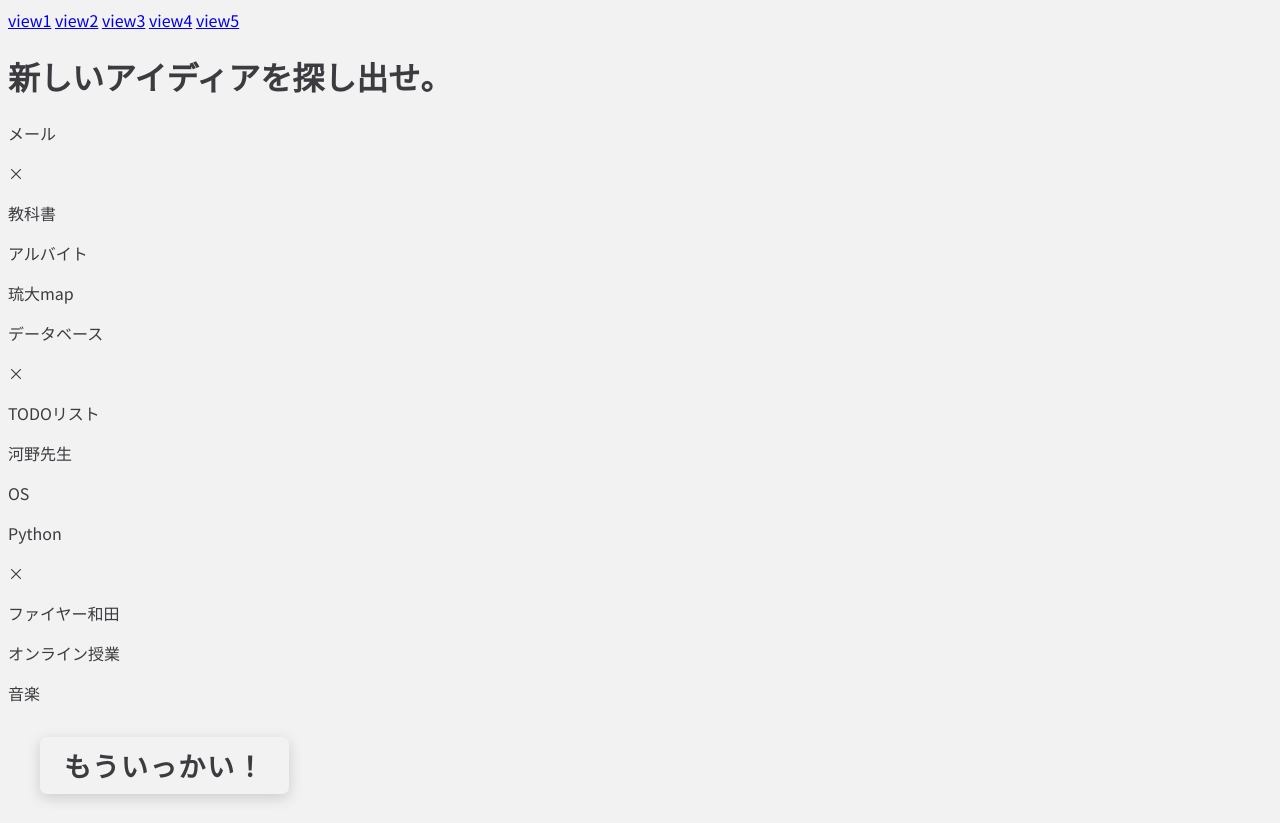
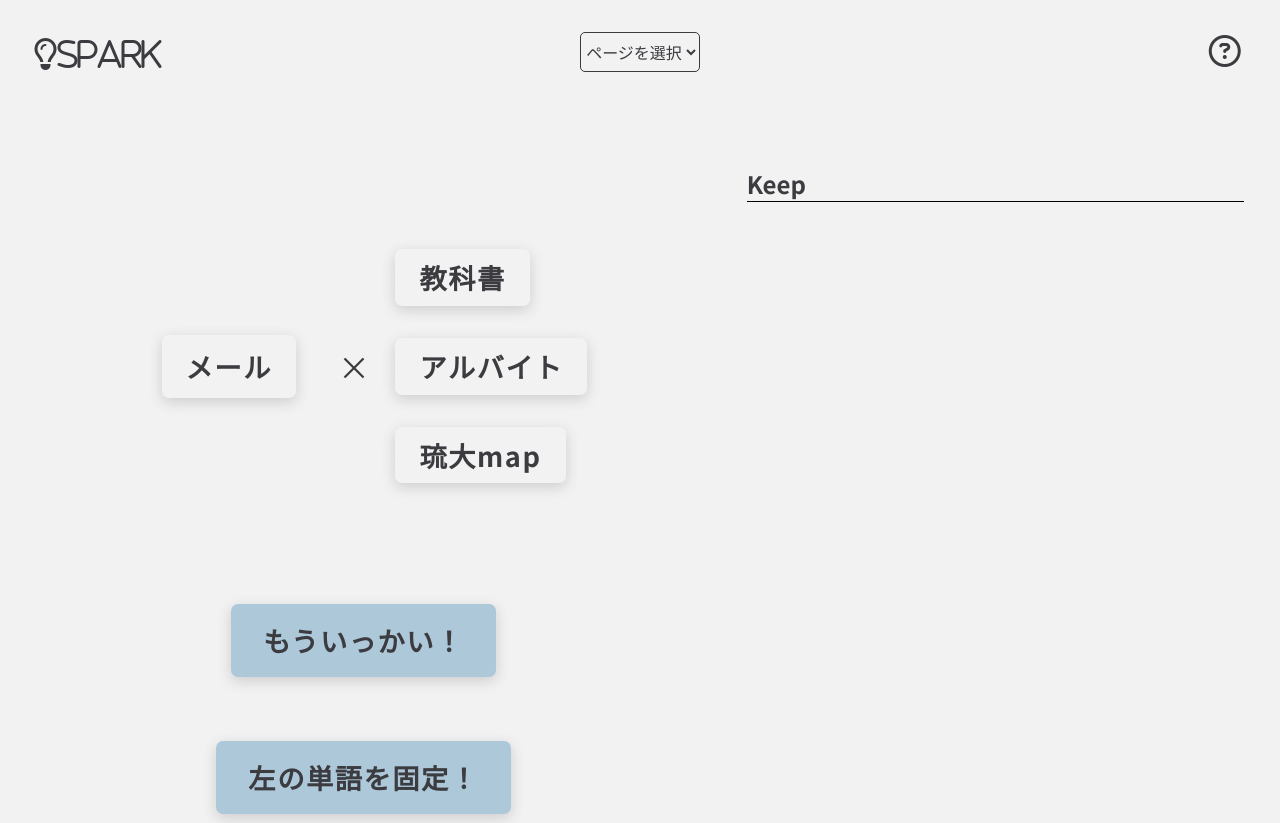
Before and after one commit to hiroya-ie/spark, a Django app: page /spark/view5 in a window 1280 px wide. Shown: the top 823 px of the page. Run offline with Django 3.2, Linux system fonts and the light colour scheme; data comes from the database, SQL or seed files in the repository; parts of the project's set-up code (start-up, migrations or seed data) failed here and were passed over; some libraries are stand-ins or nearby versions.

Commit message:
Keepのスクロールテスト

```diff
--- a/spark/templates/spark/view5.html
+++ b/spark/templates/spark/view5.html
@@ -6,96 +6,146 @@
     <meta name="viewport" content="width=device-width, initial-scale=1.0">
     <title>Spark</title>
     <!--CSS-->
-    <link rel="stylesheet" type="text/css" href="{% static 'spark/style.css' %}">
+    <link rel="stylesheet" type="text/css" href="{% static 'spark/style5.css' %}">
+    <!--JavaScript-->
+    <script src="https://kit.fontawesome.com/5d7787ac73.js" crossorigin="anonymous"></script>
+    <script src="https://cdnjs.cloudflare.com/ajax/libs/jquery/3.3.1/jquery.min.js"></script>
   </head>
   <body>
-    <div class=link>
-      <a href="view1">view1</a>
-      <a href="view2">view2</a>
-      <a href="view3">view3</a>
-      <a href="view4">view4</a>
-      <a href="view5">view5</a>
-    </div>
-    <div class="a1">
-      <h1>新しいアイディアを探し出せ。</h1>
+
+    <!-- OP animation-->
+    <div class="shutter">
+      <img src="{% static 'spark/images/spark_op.svg'%}" class="logo" alt="ロゴ">
     </div>
 
-    <!--ワードリスト-->
-      <div class="word">
-        <div class="word_set">
-          <div class="word_L">
-            <p>{{word_ie1}}</p>
+
+    <!-- header -->
+    <header>
+      <h1><a href="#" class=title><i class="far fa-lightbulb">Spark</i></a></h1>
+      <form class="viewSelect" method="post">
+        <div>
+          <select name="ViewSelect" onChange="location.href=value;">
+          <option value="#">ページを選択</option>
+          <option value=".">Home</option>
+          <option value="view1">View1</option>
+          <option value="view2">View2</option>
+          <option value="view3">View3</option>
+          <option value="view4">View4</option>
+          <option value="view5">View5</option>
+          </select>
         </div>
-          <div class="word_x">
-            <p> × </p>
+      </form>
+      <button class="question" id="hint-openModal"><i class="far fa-question-circle"></i></button>
+    </header>
+
+    <!-- contents -->
+
+    <!-- wordList -->
+    <div class="contents">
+      <div class="contents-item wordWrapper">
+        <div class="words">
+          <div class="wordLeft">
+            <button class="bt-left" id="wi1" onclick="search();">{{ word_ie1 }}</button>
           </div>
-          <div class="word_R">
-            <p>{{word_rand1}}</p>
-            <p>{{word_rand2}}</p>
-            <p>{{word_rand3}}</p>
+          <div class="cross">
+            <p>×</p>
+          </div>
+          <div class="wordRight">
+            {% csrf_token %}
+            <button class="btn bt-word" type="submit" id="wr1">{{ word_rand1 }}</button>
+            <button class="btn bt-word" type="submit" id="wr2">{{ word_rand2 }}</button>
+            <button class="btn bt-word" type="submit" id="wr3">{{ word_rand3 }}</button>
+          </div>
+        </div>
+        <div class="buttun">
+          <form id="ajax-wiki" action="{% url 'blog:ajax_wiki' %}" method="POST" class="bt">
+              {% csrf_token %}
+              <button type="submit" class="btn bt-reload">もういっかい！</button>
+          </form>
+        </div>
+        <div class="buttun">
+          <button class="btn bt-reload" id="btn2" onclick="fixed_tango_L('wi1');" >左の単語を固定！</button>
         </div>
       </div>
 
-
-          <div class="word_set">
-            <div class="word_L">
-              <p>{{word_ie2}}</p>
+      <div class="contents-item keepWrapper">
+        <div class="keepTitle">
+          <h2>Keep</h2>
+          <div class="save-tango">
           </div>
-            <div class="word_x">
-              <p> × </p>
-            </div>
-            <div class="word_R">
-              <p>{{word_rand4}}</p>
-              <p>{{word_rand5}}</p>
-              <p>{{word_rand6}}</p>
-              </div>
-          </div>
-
-
-            <div class="word_set">
-              <div class="word_L">
-                <p>{{word_ie3}}</p>
-              </div>
-              <div class="word_x">
-                <p> × </p>
-              </div>
-              <div class="word_R">
-                <p>{{word_rand7}}</p>
-                <p>{{word_rand8}}</p>
-                <p>{{word_rand9}}</p>
         </div>
       </div>
     </div>
 
 
+    <!-- wikiModal -->
+    <section id="wiki-modalArea" class="modalArea">
+      <div id="wiki-modalBg" class="modalBg"></div>
+      <div class="modalWrapper">
+        <div class="modalContents" id="wiki-modal" >
+          <p>{{ wiki }}</p>
+        </div>
+        <div id="wiki-closeModal" class="closeModal">
+          ×
+        </div>
+      </div>
+    </section>
 
-    <!--リロード無しで要素更新ボタン-->
-    <div class="bt">
-      <form id="ajax-number" action="{% url 'blog:ajax_number' %}" method="POST" class="bt">
-          {% csrf_token %}
-          <button type="submit" class="btn btn--orange">もういっかい！</button>
-      </form>
 
+    <!-- hintModal -->
+    <section id="hint-modalArea" class="modalArea">
+      <div id="hint-modalBg" class="modalBg"></div>
+      <div class="modalWrapper">
+      <div class="modalContents">
+        <p>左の単語をクリックすると単語についての説明が出てくるよ!<br>右の単語をクリックすると単語の組み合わせが保存されるよ!<br>もういっかいボタンを押すと単語の組み合わせが変わるよ!</p>
         </div>
+        <div id="hint-closeModal" class="closeModal">
+        ×
+        </div>
+      </div>
+      </section>
+
 
     <!--フォーム-->
-    <div class="form">
+    <!-- <div class="form">
       <iframe src="https://docs.google.com/forms/d/e/1FAIpQLSeKsVhKNyarTrIrXJDwqlTF5dXa3HdOQ1ckzcK6v2sV96-TZg/viewform?embedded=true" width="640" height="645" frameborder="0" marginheight="0" marginwidth="0">読み込んでいます…</iframe>
-    </div>
+    </div> -->
 
-    <!--JavaScript-->
-    <script src="https://cdnjs.cloudflare.com/ajax/libs/jquery/3.3.1/jquery.min.js"></script>
+
+
+
+    <!-- JavaScript -->
     <script>
-      //単語を保存
+      //wikiを表示
+      $(function () {
+        $('#wi1').click(function(){
+          $('#wiki-modalArea').fadeIn();
+        });
+        $('#wiki-closeModal , #wiki-modalBg').click(function(){
+          $('#wiki-modalArea').fadeOut();
+        });
+      });
+
+      //ヒントを表示
+      $(function () {
+        $('#hint-openModal').click(function(){
+          $('#hint-modalArea').fadeIn();
+        });
+        $('#hint-closeModal , #hint-modalBg').click(function(){
+          $('#hint-modalArea').fadeOut();
+        });
+      });
+
+      //単語の組み合わせをKeepに保存
       function butotnClick(){
         var wi1 = $("#wi1").text();
-          var value1 = $("#wr1").text();
-          $('.save-tango').prepend('<p>' + wi1 + " × "+ value1 + '</p>');
+        var value1 = $('#wr1').text();
+        $('.save-tango').prepend('<p>' + wi1  +  " × "+ value1 + '</p>');
       }
       function butotnClick2(){
           var wi1 = $("#wi1").text();
           var value2 = $("#wr2").text();
-          $('.save-tango').prepend('<p>' + wi1 + " × "+ value2 + '</p>');
+          $('.save-tango').prepend('<p>' + wi1  + " × "+ value2 + '</p>');
       }
       function butotnClick3(){
           var wi1 = $("#wi1").text();
@@ -111,7 +161,29 @@
 
 
 
-      //ajaxのおまじない
+      //左の単語を固定
+      let left_tango = "not_fixed";
+      function fixed_tango_L(idname){
+      obj = document.getElementById(idname);
+      if (left_tango=="not_fixed") {
+        obj.style.border='solid 1px';//ボタンが押しっぱであることを表現
+        left_tango = "fixed";
+        $('#btn2').text("左の固定を解除！")
+      }
+      else  {
+        left_tango = "not_fixed";
+        obj.style.border='none';//ボタン押しっぱ表現を元に戻す
+        $('#btn2').text("左の単語を固定！")
+      }
+      }
+
+
+
+
+
+
+
+      //ajaxのおまじない(今はあんまり考える必要なし！)
         function getCookie(name) {
             var cookieValue = null;
             if (document.cookie && document.cookie !== '') {
@@ -144,21 +216,34 @@
         });
 
 
-        $('#ajax-number').on('submit', function(e) {
-            e.preventDefault();
+        //ajaxの各種設定（考える必要あり！）
+        $('#ajax-wiki').on('submit', function(e) {
+            e.preventDefault();//デフォ設定のリロードを回避
 
             $.ajax({
-                'url': '{% url "blog:ajax_number" %}',
+                'url': '{% url "blog:ajax_wiki" %}',
                 'type': 'POST',
                 'data': {
                 },
                 'dataType': 'json'
             })
             .done(function(response){
+              //左の単語が固定されていない場合、全て更新
+              if (left_tango == "not_fixed") {
                 $('#wi1').text(response.word_ie1);
                 $('#wr1').text(response.word_rand1);
                 $('#wr2').text(response.word_rand2);
                 $('#wr3').text(response.word_rand3);
+                $('#wiki-modal').text(response.wiki);
+
+              }
+              //左の単語が固定されている場合、右の単語のみ更新(左の単語、wikiは更新しない)
+              else {
+                $('#wr1').text(response.word_rand1);
+                $('#wr2').text(response.word_rand2);
+                $('#wr3').text(response.word_rand3);
+
+              }
 
             });
         });
--- a/spark/urls.py
+++ b/spark/urls.py
@@ -26,4 +26,5 @@ urlpatterns = [
     path('ajax-wiki/', view3.ajax_wiki, name='ajax_wiki'),
     path('ajax-wiki/', view4.ajax_wiki, name='ajax_wiki'),
     path('ajax-wiki/', views.ajax_wiki, name='ajax_wiki'),
+    path('ajax-wiki/', view5.ajax_wiki, name='ajax_wiki'),
 ]
--- /dev/null
+++ b/static/spark/style5.css
@@ -0,0 +1,340 @@
+/* hiroya custom */
+
+
+/* General
+====================================================*/
+
+/* import web font "Noto Sans JP" */
+@import url('https://fonts.googleapis.com/css2?family=Noto+Sans+JP:wght@100;400;500;700&display=swap');
+
+/* set color variable */
+:root {
+  --col-bl: #3B3B40;
+  --col-bl-rgb: 59,59,64;
+  --col-wh: #F2F2F2;
+  --col-wh-rgb: 242,242,242;
+  --col-wh-light: #f8f8f8;
+  --col-wh-light-rgb: 248,248,248;
+}
+
+/*  --- responsive settings --- */
+html {
+  font-size: 75%;
+}
+@media screen and (min-width: 768px) {
+  html {
+    font-size: 87.5%;
+  }
+}
+@media screen and (min-width: 1024px) {
+  html {
+    font-size: 100%;
+  }
+}
+
+/* --- general settings --- */
+html {
+  font-family: 'Noto Sans JP', sans-serif;
+  color: var(--col-bl);
+  background-color: var(--col-wh);
+}
+
+
+
+/* Header
+====================================================*/
+
+header {
+  display: flex;
+  position: relative;
+  justify-content: space-between;
+}
+
+header .title {
+  color: var(--col-bl);
+  margin-left: 20%;
+}
+
+header select {
+  font-family: 'Noto Sans JP', sans-serif;
+  font-size: 1rem;
+  font-weight: 500;
+  position:absolute;
+  width: 120px;
+  height: 40px;
+  text-align: center;
+  top: 0;
+  bottom: 0;
+  left: 0;
+  right: 0;
+  color: var(--col-bl);
+  border-radius: 5px;
+  margin: auto;
+  background: none;
+  border-color: var(--col-bl);
+}
+
+header select:hover {
+  border: solid 2px;
+}
+
+header .question {
+  color: var(--col-bl);
+  margin-right: 2%;
+  cursor: pointer;
+  font-size: 2rem;
+  border: none;
+  background: none;
+}
+
+header .question:hover {
+  opacity: 0.8;
+}
+
+header .question:active {
+  background-color: var(--col-bl);
+  top: 40px;
+}
+
+
+/* Contents
+====================================================*/
+
+/* ---  div controls  --- */
+
+.contents {
+  display: block;
+  text-align: center;
+  padding-top: 5%;
+}
+
+@media screen and (min-width: 840px) {
+  .contents {
+    display: flex;
+  }
+}
+
+.wordWrapper {
+  margin-left: auto;
+  margin-right: auto;
+  width: 90%;
+}
+.words {
+  margin-top: 8%;
+  margin-bottom: 8%;
+  display: flex;
+  justify-content: center;
+  align-items: center;
+}
+
+.keepWrapper {
+  margin-left: auto;
+  margin-right: auto;
+  width: 70%;
+}
+
+.wordLeft {
+  display: flex;
+  width: 45%;
+  justify-content: flex-end;
+  vertical-align: middle;
+}
+
+.cross {
+  display: inline-block;
+  width: 5%;
+}
+
+.wordRight {
+  display: inline-block;
+  width: 50%;
+  vertical-align: middle;
+}
+
+.wordWrapper p {
+  font-size: 2rem;
+  padding: 5px 10px;
+}
+
+.buttun {
+  display: flex;
+  justify-content: center;
+}
+
+.keepTitle h2 {
+  margin: 1% 5%;
+  text-align: left;
+  border-bottom: solid 1px black;
+}
+
+.save-tango {
+    height: 500px;
+    overflow:auto;
+  }
+
+
+/* ---  Bottun  --- */
+
+.btn {
+  display: flex;
+  flex-wrap: wrap;
+  position: relative;
+  cursor: pointer;
+  outline: 0;
+  border: none;
+  border-radius: 7px;
+  padding: 0.5rem 1.5rem;
+  margin: 2rem;
+  font-family: 'Noto Sans JP', sans-serif;
+  font-size: 1.7rem;
+  font-weight: 700;
+  line-height: 1.5;
+  letter-spacing: 0.1rem;
+  background: var(--col-wh);
+  color: var(--col-bl);
+  box-shadow: 0 4px 14px 0 rgba(var(--col-bl-rgb), 20%);
+  transition: 0.1s ease;
+}
+
+.btn:hover {
+  opacity: 0.8;
+}
+
+.btn:active {
+  transform: translate(0 ,2px);
+  background: rgba(var(--col-wh-light-rgb), 0.9);
+  box-shadow: 0 6px 20px rgba(var(--col-bl-rgb), 33%);
+}
+
+.bt-left {
+  /*display: flex;
+  flex-wrap: wrap;
+  position: relative;*/
+  cursor: pointer;
+  outline: 0;
+  border: none;
+  border-radius: 7px;
+  padding: 0.7rem 1.5rem;
+  margin: 2rem;
+  font-family: 'Noto Sans JP', sans-serif;
+  font-size: 1.7rem;
+  font-weight: 700;
+  line-height: 1.5;
+  letter-spacing: 0.1rem;
+  background: var(--col-wh);
+  color: var(--col-bl);
+  box-shadow: 0 4px 14px 0 rgba(var(--col-bl-rgb), 20%);
+  transition: 0.1s ease;
+}
+
+.bt-reload {
+  display: flex;
+  flex-wrap: wrap;
+  position: relative;
+  cursor: pointer;
+  outline: 0;
+  border: none;
+  border-radius: 7px;
+  padding: 1rem 2rem;
+  margin: 2rem;
+  font-family: 'Noto Sans JP', sans-serif;
+  font-size: 1.7rem;
+  font-weight: 700;
+  line-height: 1.5;
+  letter-spacing: 0.1rem;
+  background: #ADC8D9;
+  color: var(--col-bl);
+  box-shadow: 0 4px 14px 0 rgba(var(--col-bl-rgb), 20%);
+  transition: 0.1s ease;
+}
+
+/* ---  Mordal  --- */
+
+.modalArea {
+  display: none;
+  position: fixed;
+  z-index: 10; /*サイトによってここの数値は調整 */
+  top: 0;
+  left: 0;
+  width: 100%;
+  height: 100%;
+}
+
+.modalBg {
+  width: 100%;
+  height: 100%;
+  background-color: rgba(30,30,30,0.9);
+}
+
+.modalWrapper {
+  position: absolute;
+  top: 50%;
+  left: 50%;
+  transform:translate(-50%,-50%);
+  width: 70%;
+  max-width: 500px;
+  padding: 10px 30px;
+  background-color: #fff;
+}
+
+.closeModal {
+  position: absolute;
+  top: 0.5rem;
+  right: 1rem;
+  cursor: pointer;
+}
+
+
+
+
+
+/* --- OP animation --- */
+.shutter{
+  width: 100%;
+  height: 100%;
+  position:fixed;
+  top:0;
+  left:0;
+  right:0;
+  bottom:0;
+  margin: auto;
+  background-color:#fff;
+  z-index:99;
+  -webkit-animation: byeShutter 2.4s forwards;
+  animation: byeShutter 2.4s forwards;
+}
+.logo {
+  position: absolute;
+  width: 100%;
+  top: 0;
+  left: 0;
+  right: 0;
+  bottom: 0;
+  margin: auto;
+  -webkit-animation: logo 0.8s forwards;
+  animation: logo 0.8s forwards;
+  animation-delay: 0.2s;
+
+}
+@keyframes byeShutter {
+70% {
+  opacity: 1;
+}
+100% {
+  display: none;
+  opacity: 0;
+  z-index: -1;
+}
+}
+@keyframes logo {
+0% {
+  opacity: 1;
+}
+
+50% {
+  transform: rotate(0deg);
+}
+  100% {
+  transform: scale(0.8);
+  }
+}
```
Also changed, not shown: spark/view5.py (+23 -1 lines). Lines whose indentation alone changed are shown as unchanged.
